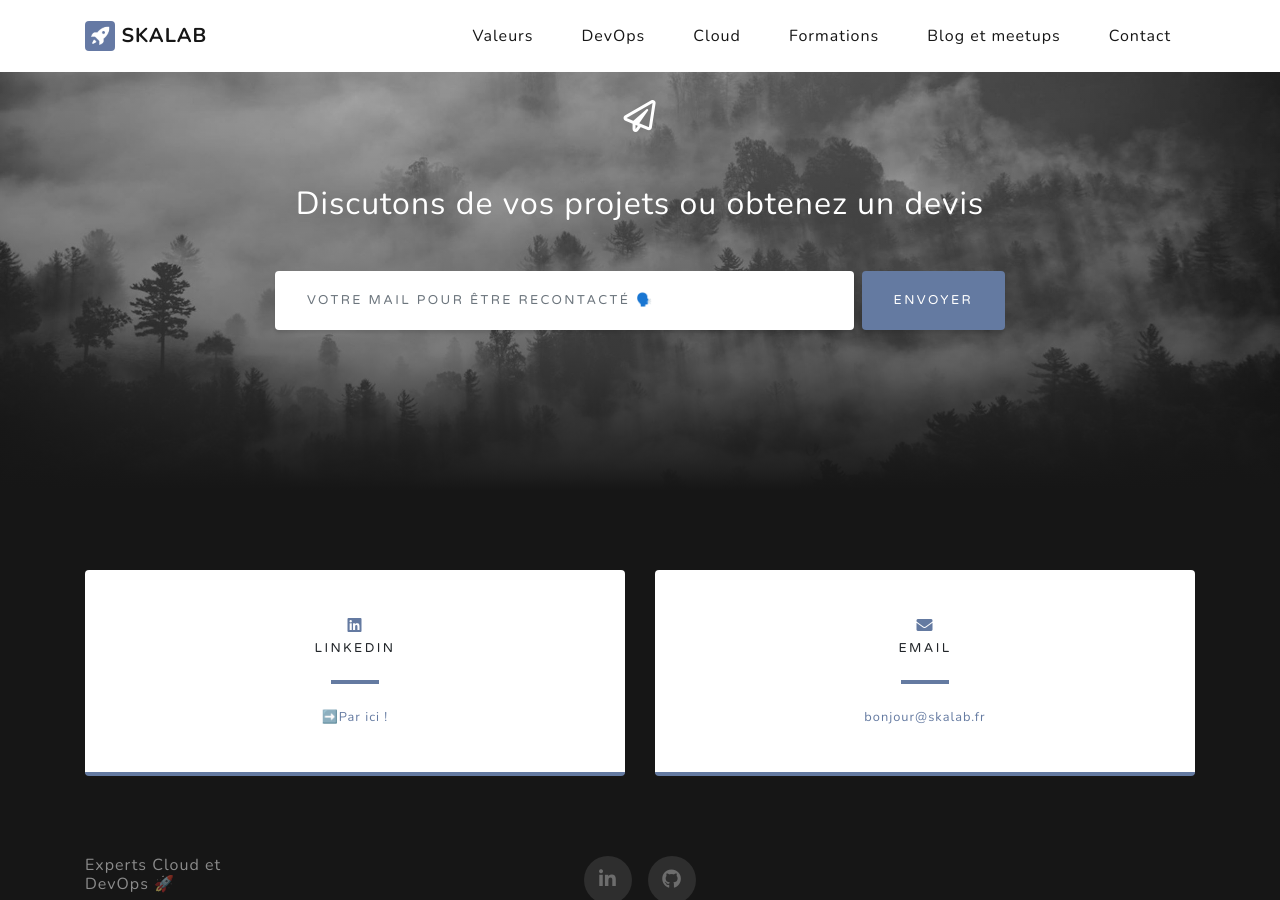
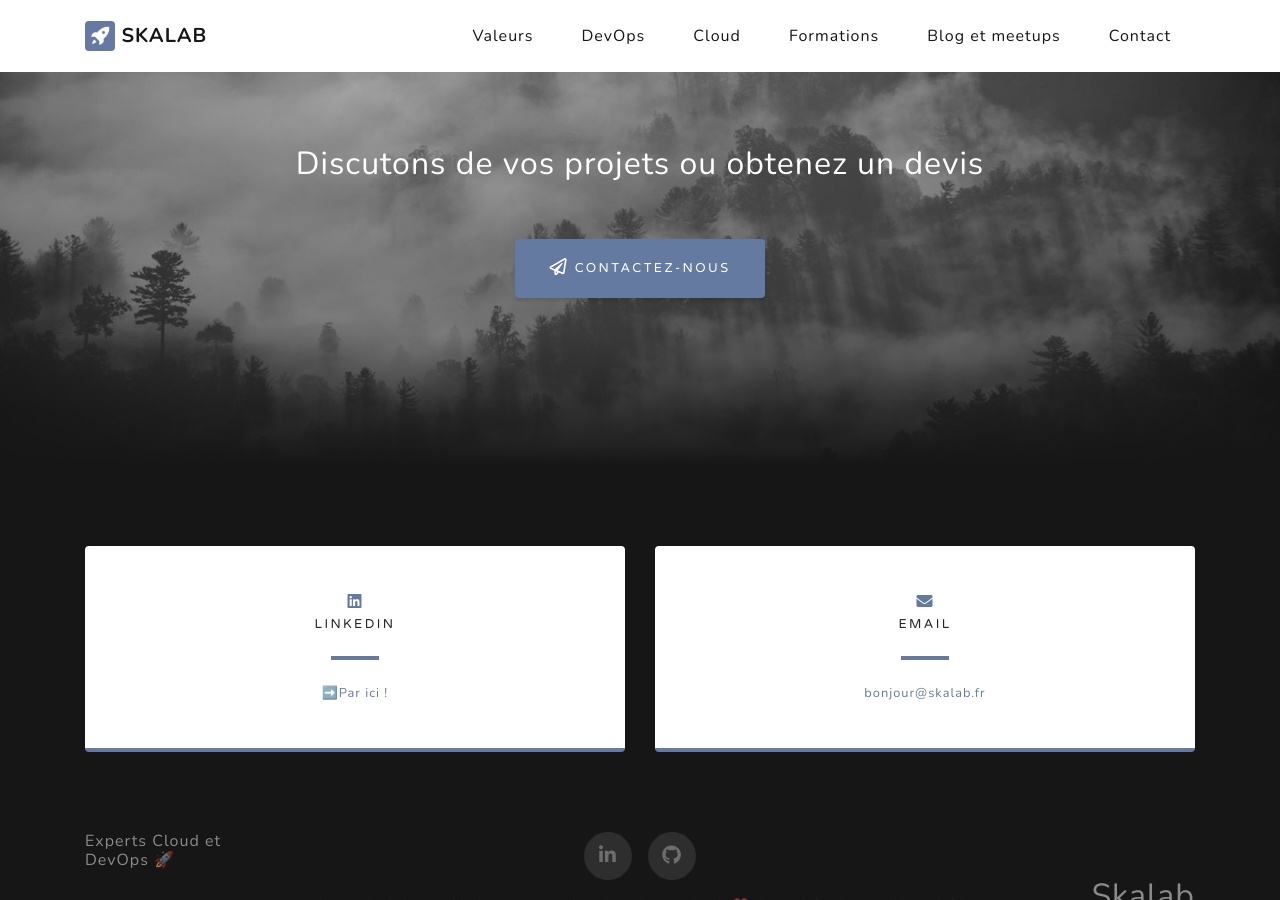
Before and after one commit to skalab/website, a Jekyll site: the page built from index.md, in a window 1280 px wide and 900 px high, scrolled down 3789 px. Built offline with Jekyll 4.4.1, drawn with Linux system fonts in a browser that asks for light colours; nearby versions of some CDN libraries.

Commit message:
Updated contact area. Now linked to contact page

```diff
--- a/index.md
+++ b/index.md
@@ -32,7 +32,7 @@
       </p>
     </div>
   </div>
-  <img src="img/myunicorn.png" class="img-fluid" alt="Startup tech unicorn">
+  <img src="/img/myunicorn.png" class="img-fluid" alt="Startup tech unicorn">
 </div>
 </section>
 
@@ -109,7 +109,7 @@
 <!-- Management 3.0 -->
 	  <div class="row justify-content-center no-gutters">
 	    <div class="col-lg-6">
-	      <img class="img-fluid" src="img/service-management.jpg" alt="Management 3.0">
+	      <img class="img-fluid" src="/img/service-management.jpg" alt="Management 3.0">
 	    </div>
 	    <div class="col-lg-6 order-lg-first">
 	      <div class="bg-black text-center h-100 project">
@@ -127,24 +127,17 @@
 	      </div>
 	    </div>
 	  </div>
-
 	</div>
 </section>
 
-<!-- Signup Section -->
+<!-- Contact Section -->
 <section id="signup" class="signup-section">
-<div class="container">
-  <div class="row">
-    <div class="col-md-10 col-lg-8 mx-auto text-center">
-      <i class="far fa-paper-plane fa-2x mb-2 text-white"></i>
-      <h2 class="text-white mb-5">Discutons de vos projets ou obtenez un devis</h2>
-      <form class="form-inline d-flex" id="signupForm">
-        <input type="email" class="form-control flex-fill mr-0 mr-sm-2 mb-3 mb-sm-0" id="inputMail" placeholder="Votre mail pour être recontacté 🗣️" required>
-        <button type="submit" class="btn btn-primary mx-auto">Envoyer</button>
-      </form>
-      <div id="msgSubmitSuccess" class="text-white h2 hidden">Message envoyé 😉</div>
-      <div id="msgSubmitError" class="text-white h3 hidden mt-4">❌<br />Erreur lors de l'envoi du message 😥<br />Essayez par téléphone ?</div>
-    </div>
-  </div>
-</div>
+	<div class="container">
+	  <div class="row">
+	    <div class="col-md-10 col-lg-8 mx-auto text-center">
+	      <h2 class="text-white mb-5">Discutons de vos projets ou obtenez un devis</h2>
+	      <a href="/contact.html" class="btn btn-primary btn-fix m-2 js-scroll-trigger"><i class="far fa-paper-plane fa-lg"></i> Contactez-nous</a>
+	    </div>
+	  </div>
+	</div>
 </section>
```
